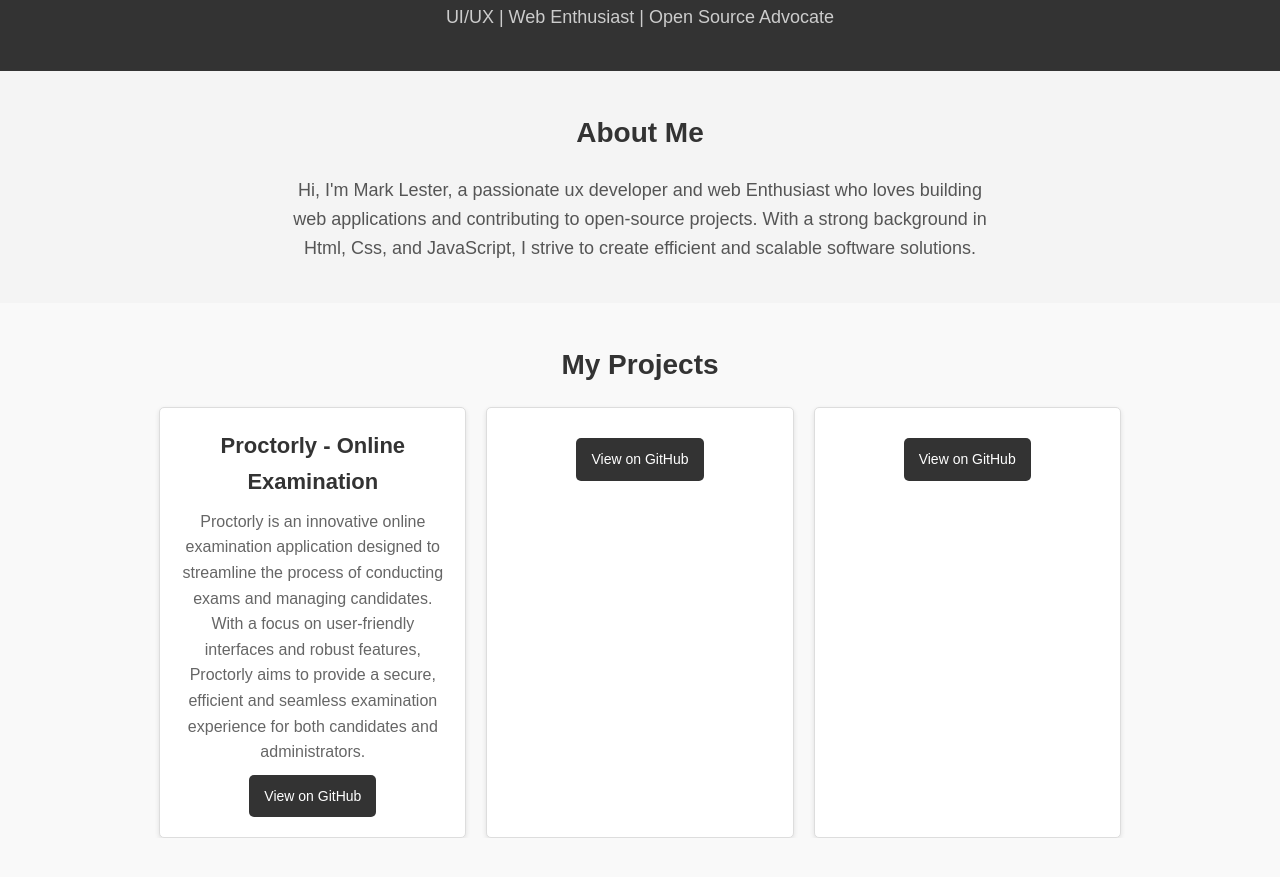
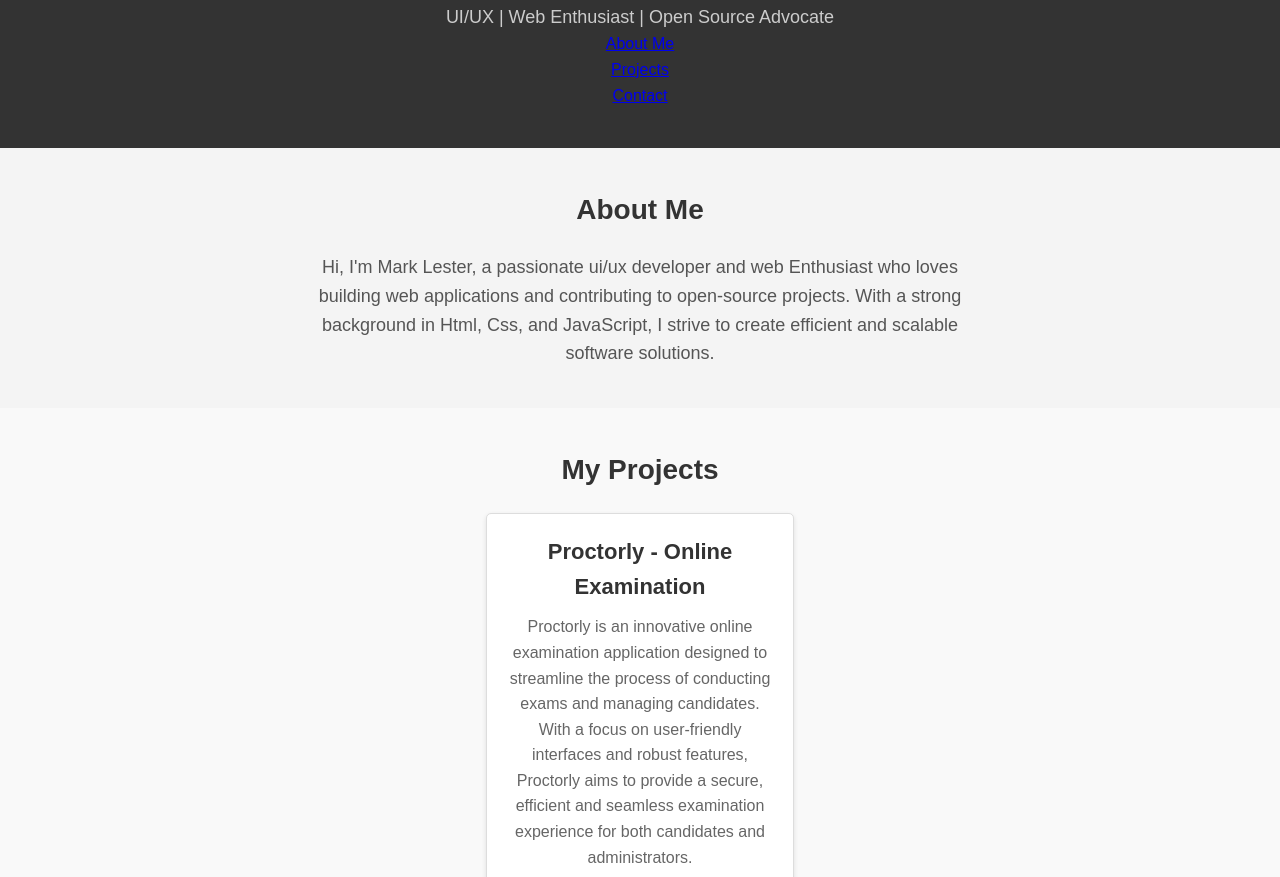
Before and after one commit to MarkLesterCano/MarkLesterCano.github.io, a plain HTML site: page index.html in a window 1280 px wide. Shown: the part 105-982 px from the top of the page. Drawn offline with Linux system fonts and the light colour scheme.

Commit message:
Update index.html

```diff
--- a/index.html
+++ b/index.html
@@ -9,15 +9,22 @@
 <body>
     <header class="header">
         <div class="container">
-            <h1>Mark Lester Cano</h1>
+            <h1>MARK LESTER CANO</h1>
             <p>UI/UX | Web Enthusiast | Open Source Advocate</p>
+            <nav class="nav">
+                <ul>
+                    <li><a href="#about">About Me</a></li>
+                    <li><a href="#projects">Projects</a></li>
+                    <li><a href="#contact">Contact</a></li>
+                </ul>
+            </nav>
         </div>
     </header>
 
     <section class="about" id="about">
         <div class="container">
             <h2>About Me</h2>
-            <p>Hi, I'm Mark Lester, a passionate ux developer and web Enthusiast who loves building web applications and contributing to open-source projects. With a strong background in Html, Css, and JavaScript, I strive to create efficient and scalable software solutions.</p>
+            <p>Hi, I'm Mark Lester, a passionate ui/ux developer and web Enthusiast who loves building web applications and contributing to open-source projects. With a strong background in Html, Css, and JavaScript, I strive to create efficient and scalable software solutions.</p>
         </div>
     </section>
 
@@ -25,23 +32,21 @@
         <div class="container">
             <h2>My Projects</h2>
             <div class="project-grid">
-                <div class="project-card">
+                <div class="project-card proctorly-card">
                     <h3>Proctorly - Online Examination</h3>
-                    <p>Proctorly is an innovative online examination application designed to streamline the process of conducting exams and managing candidates. With a focus on user-friendly interfaces and robust features, Proctorly aims to provide a secure, efficient
-                        and seamless examination experience for both candidates and administrators.
-                    </p>
-                    <a href="https://github.com/MarkLesterCano/mark-lester.github.io" class="project-link">View on GitHub</a>
+                    <p>Proctorly is an innovative online examination application designed to streamline the process of conducting exams and managing candidates. With a focus on user-friendly interfaces and robust features, Proctorly aims to provide a secure, efficient and seamless examination experience for both candidates and administrators.</p>
+                    <a href="https://github.com/MarkLesterCano" class="project-link">View on GitHub</a>
                 </div>
-                <div class="project-card">
+                <!--div class="project-card">
                     <h3></h3>
                     <p></p>
-                    <a href="#" class="project-link">View on GitHub</a>
-                </div>
-                <div class="project-card">
+                    <a href="#" class="project-link">Still working</a>
+                </div-->
+                <!--div class="project-card">
                     <h3></h3>
                     <p></p>
-                    <a href="#" class="project-link">View on GitHub</a>
-                </div>
+                    <a href="#" class="project-link">Still working</a>
+            </div-->
             </div>
         </div>
     </section>
@@ -60,8 +65,10 @@
 
     <footer class="footer">
         <div class="container">
-            <p>&copy; cvzmqrkk</p>
+            <p>&copy;--cvzmqrkk</p>
         </div>
     </footer>
+
+    <script src="script.js"></script>
 </body>
 </html>
```
